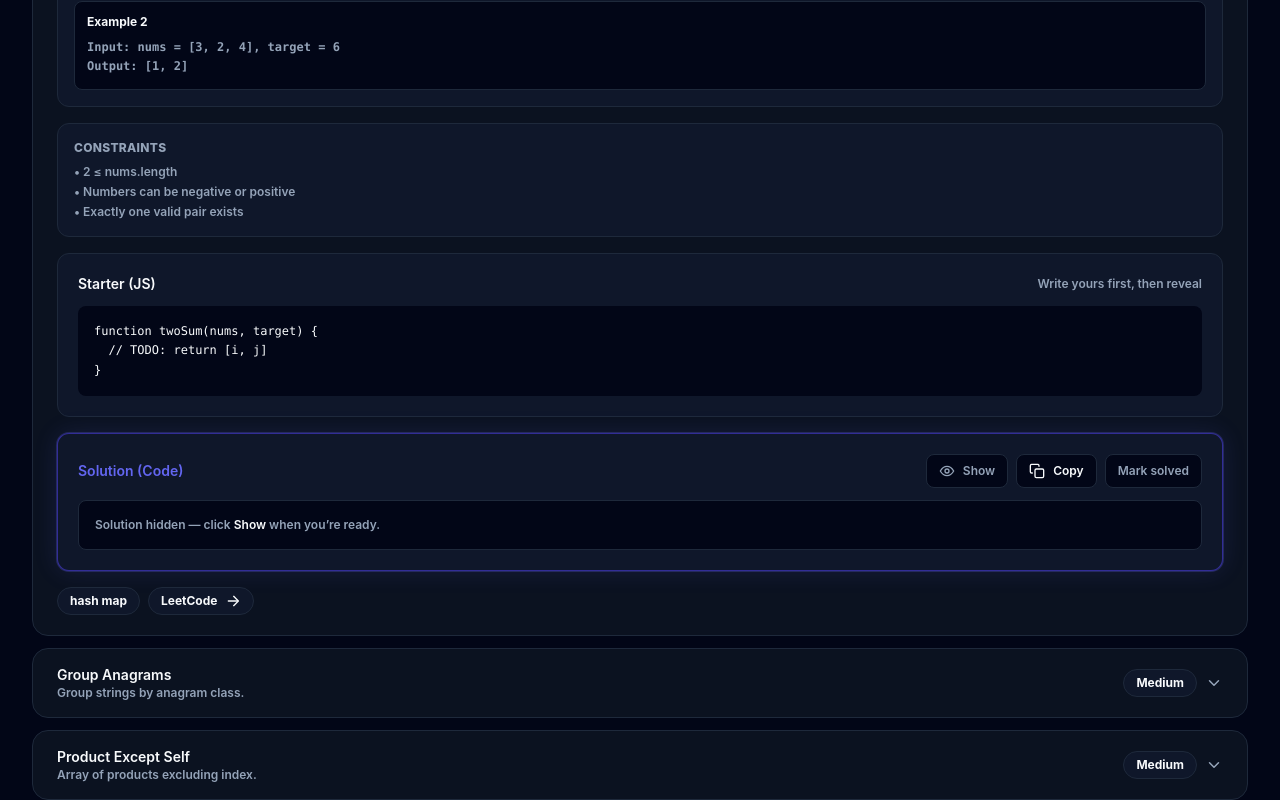
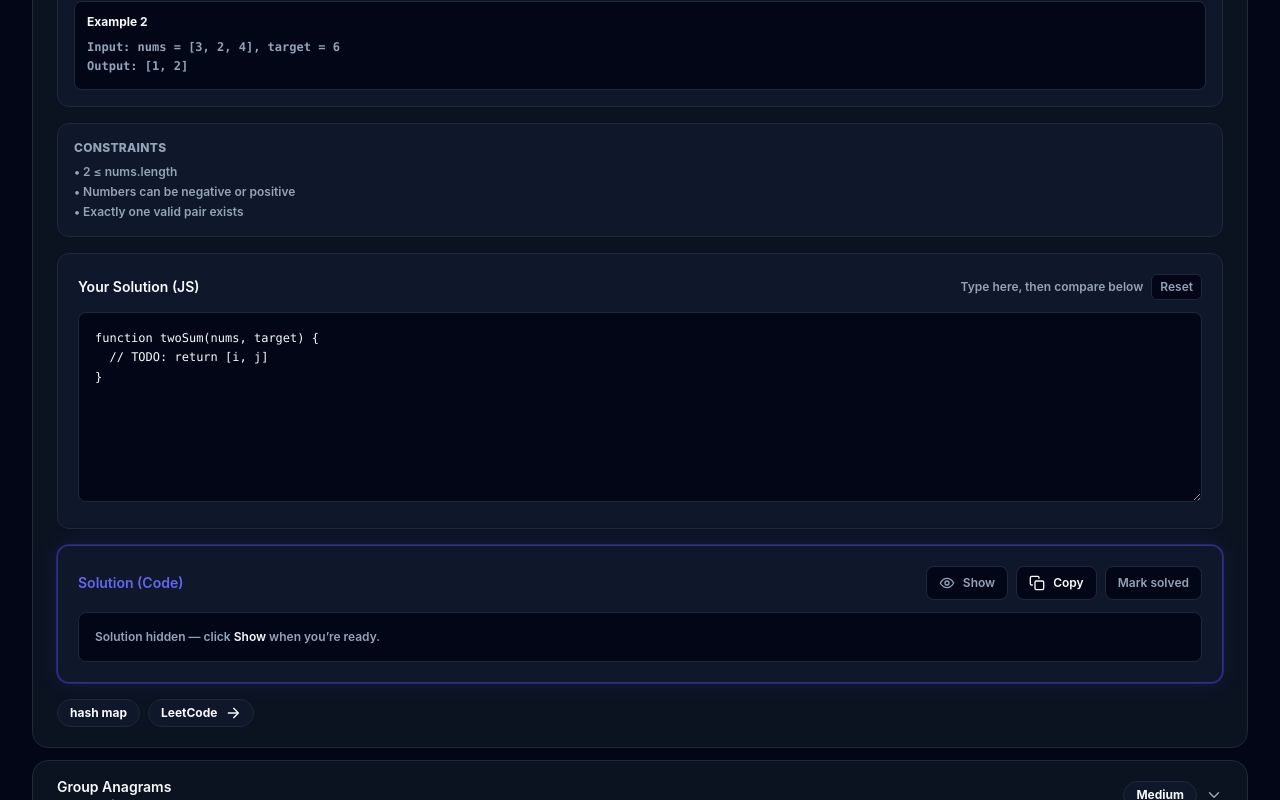
Before and after one commit to hongminglow/code-crush, a React (Vite) app: page /#arrays in a window 1280 px wide. Shown: the part 553-1353 px from the top of the page. Built offline with nearby package versions, Linux system fonts and the light colour scheme.

Commit message:
feat: replace the placeholder into actual textarea as code editor section

```diff
--- a/src/components/AccordionItem.tsx
+++ b/src/components/AccordionItem.tsx
@@ -1,4 +1,4 @@
-import { useMemo, useState } from "react";
+import { useMemo, useRef, useState } from "react";
 import type { Difficulty, Question } from "../data/types";
 import { Chip } from "./Badge";
 import { Icon } from "./Icon";
@@ -74,8 +74,24 @@ export function AccordionItem({
       return normalizeWhitespace(question.starter.content);
     return deriveStarterFromSolution(question.code.content);
   }, [question.starter, question.code.content]);
+  const [userCode, setUserCode] = useState(() => starter);
+  const editorRef = useRef<HTMLTextAreaElement>(null);
   const [copied, setCopied] = useState(false);
   const [showSolution, setShowSolution] = useState(false);
+
+  function handleTabKey(e: React.KeyboardEvent<HTMLTextAreaElement>) {
+    if (e.key !== "Tab") return;
+    e.preventDefault();
+    const el = e.currentTarget;
+    const start = el.selectionStart;
+    const end = el.selectionEnd;
+    const next = userCode.slice(0, start) + "  " + userCode.slice(end);
+    setUserCode(next);
+    requestAnimationFrame(() => {
+      el.selectionStart = start + 2;
+      el.selectionEnd = start + 2;
+    });
+  }
 
   const solutionVisible = Boolean(revealSolutions) || showSolution;
 
@@ -112,6 +128,11 @@ export function AccordionItem({
           </div>
         </div>
         <div className="flex items-center gap-2">
+          {solved && (
+            <span className="inline-flex h-5 w-5 items-center justify-center rounded-full bg-emerald-900/70 border border-emerald-700/60">
+              <Icon name="check" className="h-3 w-3 text-emerald-300" />
+            </span>
+          )}
           <Chip variant={difficultyVariant(question.difficulty)}>
             {question.difficulty}
           </Chip>
@@ -190,15 +211,32 @@ export function AccordionItem({
           <div className="rounded-xl border border-cc-border bg-cc-surface2 p-5">
             <div className="mb-3 flex items-center justify-between gap-3">
               <div className="text-sm font-semibold text-cc-text">
-                Starter (JS)
+                Your Solution (JS)
               </div>
-              <div className="text-xs font-semibold text-cc-muted">
-                Write yours first, then reveal
+              <div className="flex items-center gap-2">
+                <span className="text-xs font-semibold text-cc-muted">
+                  Type here, then compare below
+                </span>
+                <button
+                  type="button"
+                  onClick={() => setUserCode(starter)}
+                  className="rounded-md border border-cc-border bg-cc-bg px-2 py-1 text-xs font-semibold text-cc-muted hover:text-cc-text transition-colors"
+                >
+                  Reset
+                </button>
               </div>
             </div>
-            <pre className="overflow-x-auto rounded-lg bg-cc-bg p-4 text-xs leading-relaxed text-cc-text">
-              <code className="font-mono">{starter}</code>
-            </pre>
+            <textarea
+              ref={editorRef}
+              value={userCode}
+              onChange={(e) => setUserCode(e.target.value)}
+              onKeyDown={handleTabKey}
+              rows={Math.max(8, userCode.split("\n").length + 1)}
+              spellCheck={false}
+              autoCorrect="off"
+              autoCapitalize="off"
+              className="w-full resize-y rounded-lg border border-cc-border bg-cc-bg p-4 font-mono text-xs leading-relaxed text-cc-text placeholder-cc-muted focus:outline-none focus:ring-2 focus:ring-indigo-500/40"
+            />
           </div>
 
           <div className="rounded-xl border border-indigo-800/90 bg-cc-surface2 p-5 shadow-glow">
@@ -253,12 +291,14 @@ export function AccordionItem({
                     onToggleSolved();
                   }}
                   className={
-                    "inline-flex items-center justify-center rounded-lg border px-3 py-2 text-xs font-semibold transition-colors " +
+                    "inline-flex items-center gap-2 rounded-lg border px-3 py-2 text-xs font-semibold transition-colors " +
                     (solved
-                      ? "border-indigo-800/90 bg-indigo-950/60 text-indigo-200"
+                      ? "border-emerald-700/70 bg-emerald-950/60 text-emerald-300"
                       : "border-cc-border bg-cc-bg text-cc-muted hover:text-cc-text")
                   }
+                  aria-pressed={solved}
                 >
+                  {solved && <Icon name="checkDouble" className="h-4 w-4" />}
                   {solved ? "Solved" : "Mark solved"}
                 </button>
               </div>
--- a/src/components/Icon.tsx
+++ b/src/components/Icon.tsx
@@ -10,7 +10,8 @@ type IconName =
   | "chevronUp"
   | "arrowRight"
   | "copy"
-  | "check";
+  | "check"
+  | "checkDouble";
 
 const common = {
   fill: "none",
@@ -114,6 +115,13 @@ export function Icon({
           <path d="M20 6L9 17l-5-5" />
         </svg>
       );
+    case "checkDouble":
+      return (
+        <svg viewBox="0 0 24 24" className={className} {...common}>
+          <path d="M18 6 7 17l-5-5" />
+          <path d="M22 10l-7.5 7.5L13 16" />
+        </svg>
+      );
     default:
       return null;
   }
```
